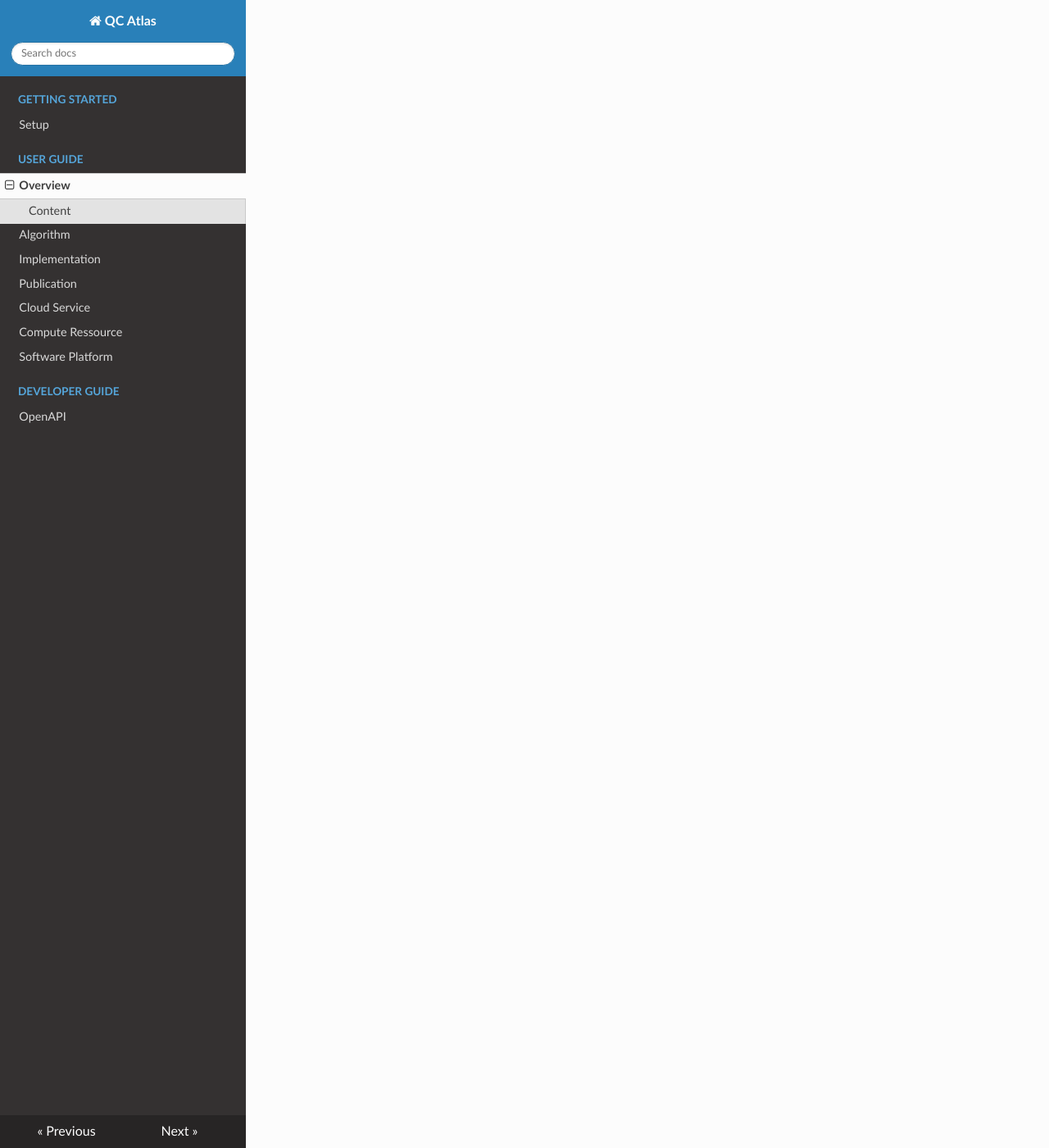
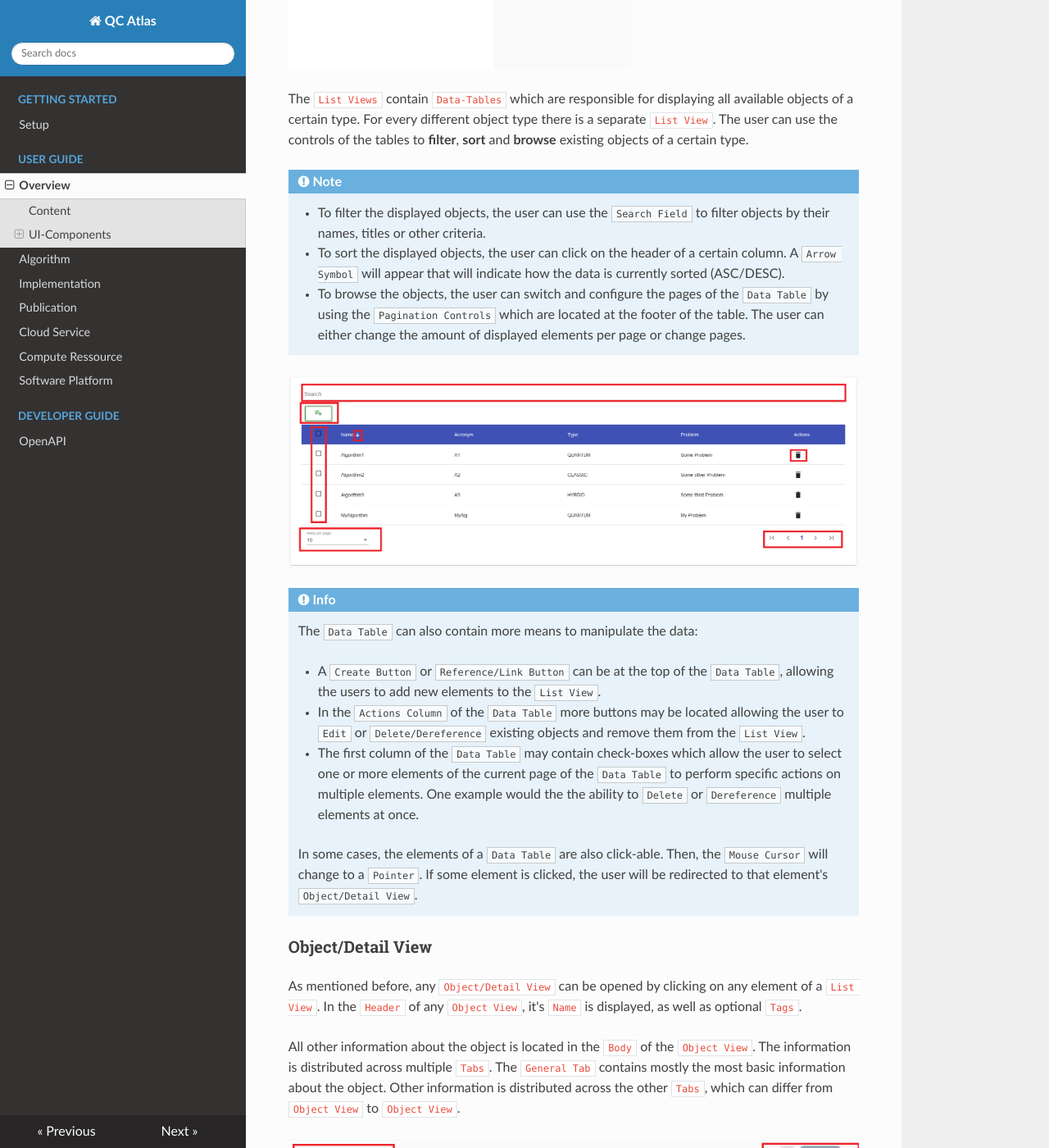
Before and after one commit to UST-QuAntiL/quantil-docs, an MkDocs documentation site: the page built from docs/user-guide/overview.md, in a window 1280 px wide and 1400 px high, scrolled down 1661 px. Shown: the whole window at 82% size. Built offline with MkDocs 1.6.1, drawn with Linux system fonts in a browser that asks for light colours; nearby versions of some CDN libraries; some of the changed text lies outside the part shown.

Commit message:
Added List View/Object View information to user-guide overview

```diff
--- a/docs/user-guide/overview.md
+++ b/docs/user-guide/overview.md
@@ -4,3 +4,48 @@
 * [Algorithm](../user-guide/algorithm.md)
 * [Publication](../user-guide/publication.md)
 * [Implementation](../user-guide/implementation.md)
+
+## UI-Components
+The UI of the ``Pattern-Atlas`` is built using ``List Views`` and ``Object/Detail Views``.
+
+### List View
+``List Views`` can be reached by using the ``Navigation Bar`` on the left side of the UI.
+
+![alt text](./../images/overview/Navigation_Bar.PNG "Navigate between List Views")
+
+Some ``List Views`` like the ``Execution Environments`` can contain more ``List Views``. ``Navigation Bar`` items that contain more ``List Views`` have a ``Arrow Symbol`` and can be extended by a simple click.
+
+![alt text](./../images/overview/Navigation_Bar_Extended.PNG "Extend navigation items")
+
+The ``List Views`` contain ``Data-Tables`` which are responsible for displaying all available objects of a certain type. For every different object type there is a separate ``List View``. The user can use the controls of the tables to **filter**, **sort** and **browse** existing objects of a certain type.
+
+!!! note
+    * To filter the displayed objects, the user can use the ``Search Field`` to filter objects by their names, titles or other criteria.
+	* To sort the displayed objects, the user can click on the header of a certain column. A ``Arrow Symbol`` will appear that will indicate how the data is currently sorted (ASC/DESC).
+	* To browse the objects, the user can switch and configure the pages of the ``Data Table`` by using the ``Pagination Controls`` which are located at the footer of the table. The user can either change the amount of displayed elements per page or change pages.
+
+![alt text](./../images/overview/Example_List_View.PNG "Example of a List View: Algorithm List View")
+
+!!! info
+    The ``Data Table`` can also contain more means to manipulate the data:
+
+    * A ``Create Button`` or ``Reference/Link Button`` can be at the top of the ``Data Table``, allowing the users to add new elements to the ``List View``.
+	* In the ``Actions Column`` of the ``Data Table`` more buttons may be located allowing the user to ``Edit`` or ``Delete/Dereference`` existing objects and remove them from the ``List View``.
+	* The first column of the ``Data Table`` may contain check-boxes which allow the user to select one or more elements of the current page of the ``Data Table`` to perform specific actions on multiple elements. One example would the the ability to ``Delete`` or ``Dereference`` multiple elements at once.
+
+	In some cases, the elements of a ``Data Table`` are also click-able. Then, the ``Mouse Cursor`` will change to a ``Pointer``. If some element is clicked, the user will be redirected to that element's ``Object/Detail View``.
+
+
+### Object/Detail View
+As mentioned before, any ``Object/Detail View`` can be opened by clicking on any element of a ``List View``. In the ``Header`` of any ``Object View``, it's ``Name`` is displayed, as well as optional ``Tags``.
+
+All other information about the object is located in the ``Body`` of the ``Object View``. The information is distributed across multiple ``Tabs``. The ``General Tab`` contains mostly the most basic information about the object. Other information is distributed across the other ``Tabs``, which can differ from ``Object View`` to ``Object View``.
+
+![alt text](./../images/overview/Example_Object_View.PNG "Example of a Object View: Algorithm View")
+
+!!! info
+    The ``Object View`` is not only used to display information about an object. It is also used to:
+
+    * ``Update`` all kinds of information of that object
+	* ``Reference`` or ``Dereference`` other objects
+	* And more...
```
Also changed, not shown: docs/user-guide/images/overview/Example_List_View.PNG (added), docs/user-guide/images/overview/Example_Object_View.PNG (added), docs/user-guide/images/overview/Navigation_Bar.PNG (added), docs/user-guide/images/overview/Navigation_Bar_Extended.PNG (added).
